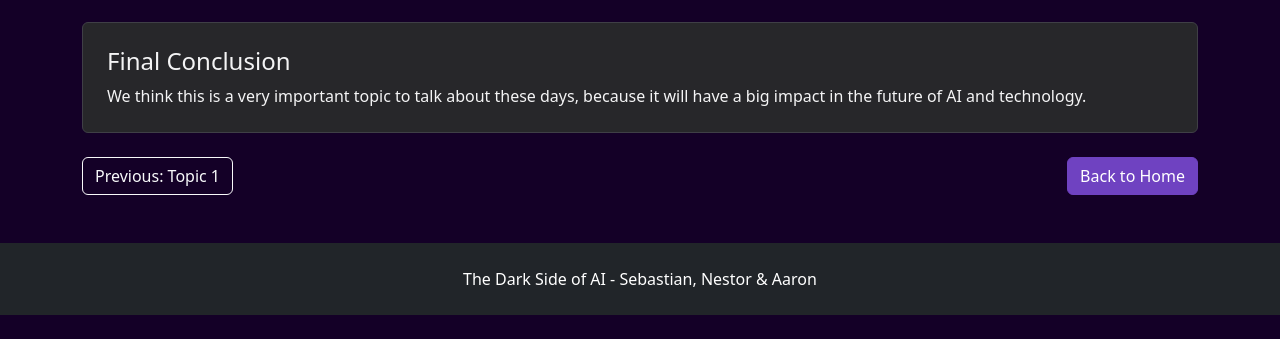
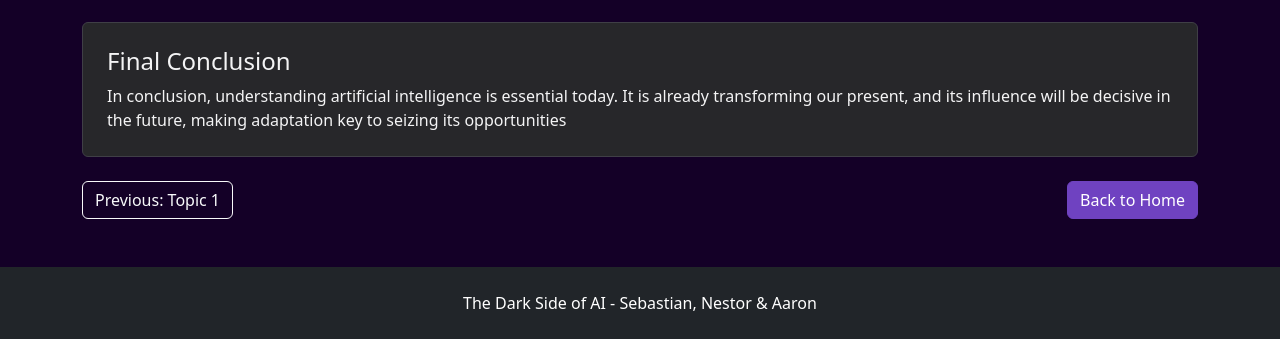
Before and after one commit to MitNak25/ASIR1_2627_PRUEBA, a plain HTML site: page MARCAS/PodcastWeb/tema2.html in a window 1280 px wide. Shown: the part 946-1285 px from the top of the page. Before the commit the page ends 1261 px from the top, so only its background shows below. Drawn offline with nearby package versions, Linux system fonts and the light colour scheme.

Commit message:
Update tema2.html

```diff
--- a/MARCAS/PodcastWeb/tema2.html
+++ b/MARCAS/PodcastWeb/tema2.html
@@ -80,7 +80,8 @@
 
   <div class="card-dark p-4 mb-4">
     <h4>Final Conclusion</h4>
-    <p class="mb-0">We think this is a very important topic to talk about these days, because it will have a big impact in the future of AI and technology.</p>
+    <p class="mb-0">In conclusion, understanding artificial intelligence is essential today. It is already transforming our present, and its influence will be decisive in the future, making adaptation key to seizing its opportunities
+</p>
   </div>
 
   <div class="d-flex justify-content-between mt-4">
```
